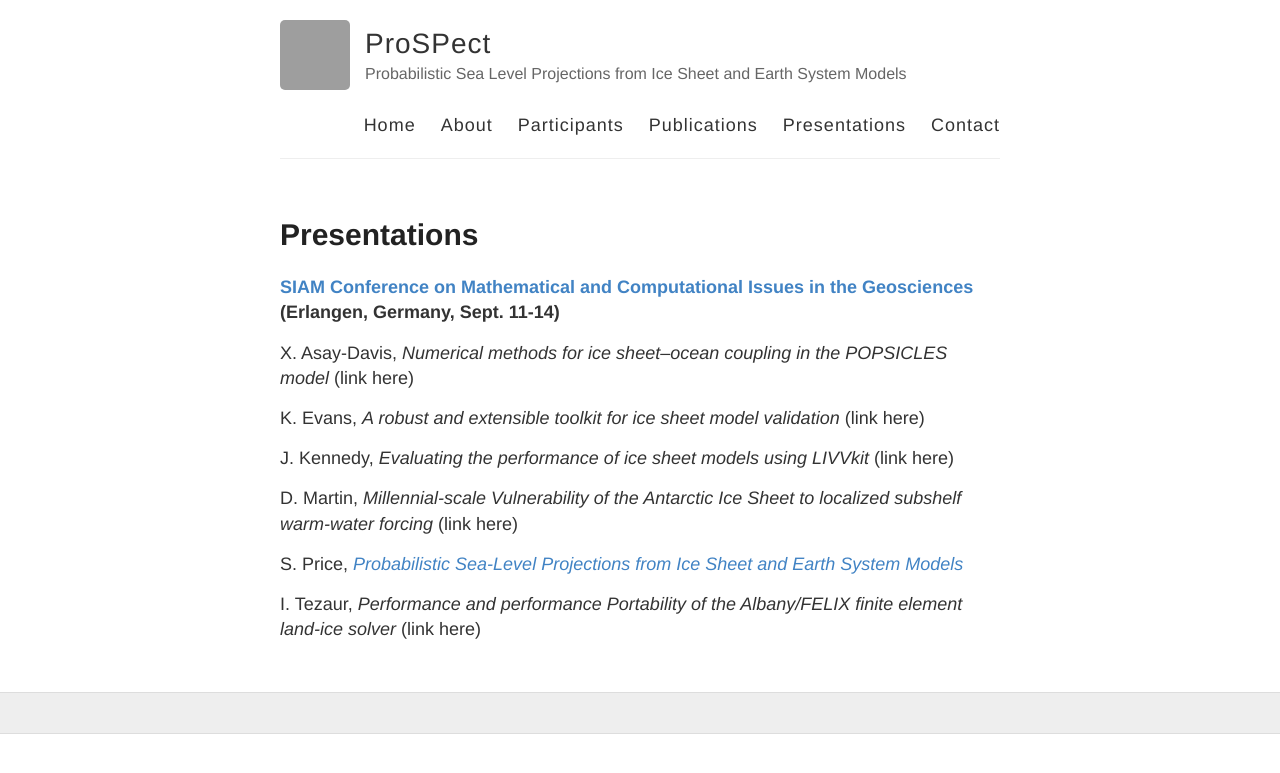
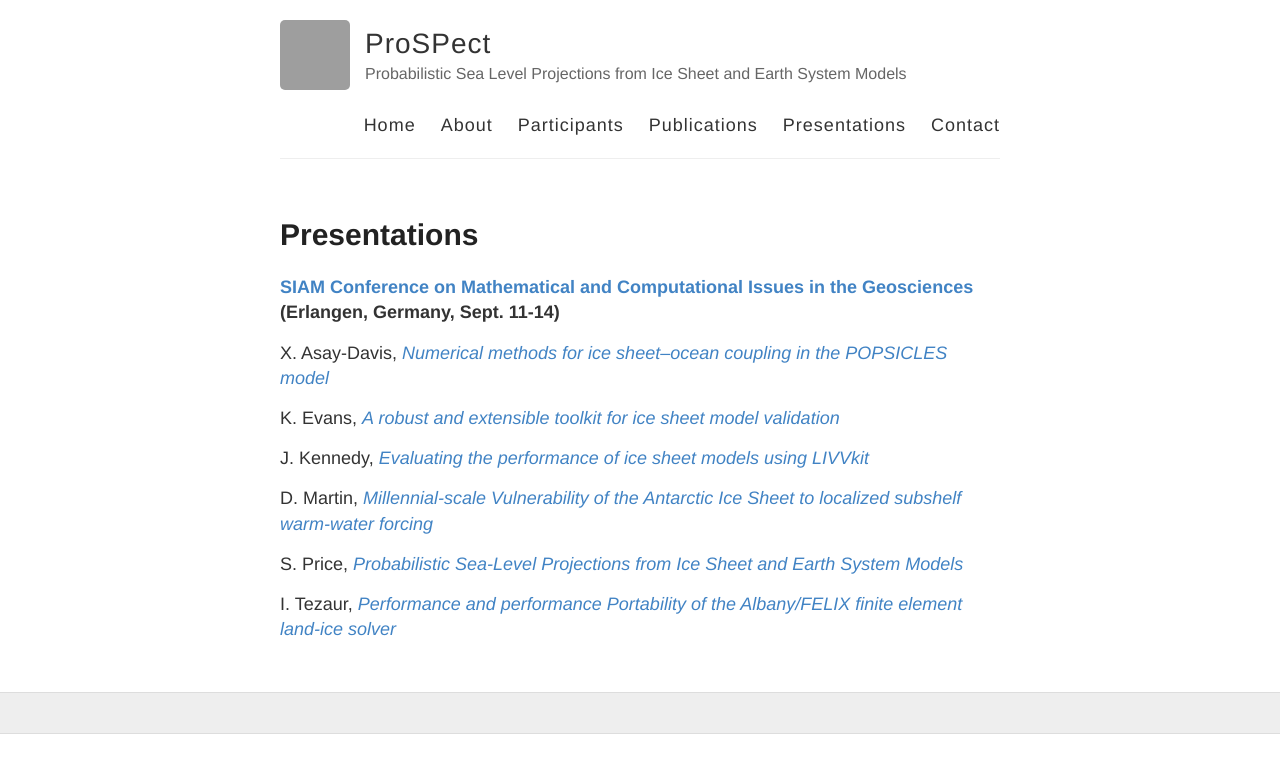
Before and after one commit to SLE-E3SM/SLE-E3SM.github.io, a Jekyll site: the page built from presentations.md, in a window 1280 px wide. Shown: the top 773 px of the page. Built offline with Jekyll 4.4.1, drawn with Linux system fonts in a browser that asks for light colours; grey boxes are pictures that could not be loaded.

Commit message:
Update presentations.md
update all presentations w/ stand in link for now (real links to come later)

```diff
--- a/presentations.md
+++ b/presentations.md
@@ -6,14 +6,14 @@ permalink: /presentations/
 
 **[SIAM Conference on Mathematical and Computational Issues in the Geosciences](http://www.siam-gs17.de/) (Erlangen, Germany, Sept. 11-14)**
 
-X. Asay-Davis, *Numerical methods for ice sheet–ocean coupling in the POPSICLES model* (link here)
+X. Asay-Davis, [*Numerical methods for ice sheet–ocean coupling in the POPSICLES model*](https://drive.google.com/open?id=0B6Ue2j2To9fQcFFxQTVEUU1penc)
 
-K. Evans, *A robust and extensible toolkit for ice sheet model validation* (link here)
+K. Evans, [*A robust and extensible toolkit for ice sheet model validation*](https://drive.google.com/open?id=0B6Ue2j2To9fQcFFxQTVEUU1penc)
 
-J. Kennedy, *Evaluating the performance of ice sheet models using LIVVkit* (link here)
+J. Kennedy, [*Evaluating the performance of ice sheet models using LIVVkit*](https://drive.google.com/open?id=0B6Ue2j2To9fQcFFxQTVEUU1penc)
 
-D. Martin, *Millennial-scale Vulnerability of the Antarctic Ice Sheet to localized subshelf warm-water forcing* (link here)
+D. Martin, [*Millennial-scale Vulnerability of the Antarctic Ice Sheet to localized subshelf warm-water forcing*](https://drive.google.com/open?id=0B6Ue2j2To9fQcFFxQTVEUU1penc)
 
 S. Price, [*Probabilistic Sea-Level Projections from Ice Sheet and Earth System Models*](https://drive.google.com/open?id=0B6Ue2j2To9fQcFFxQTVEUU1penc)
 
-I. Tezaur, *Performance and performance Portability of the Albany/FELIX finite element land-ice solver* (link here)
+I. Tezaur, [*Performance and performance Portability of the Albany/FELIX finite element land-ice solver*](https://drive.google.com/open?id=0B6Ue2j2To9fQcFFxQTVEUU1penc)
```
